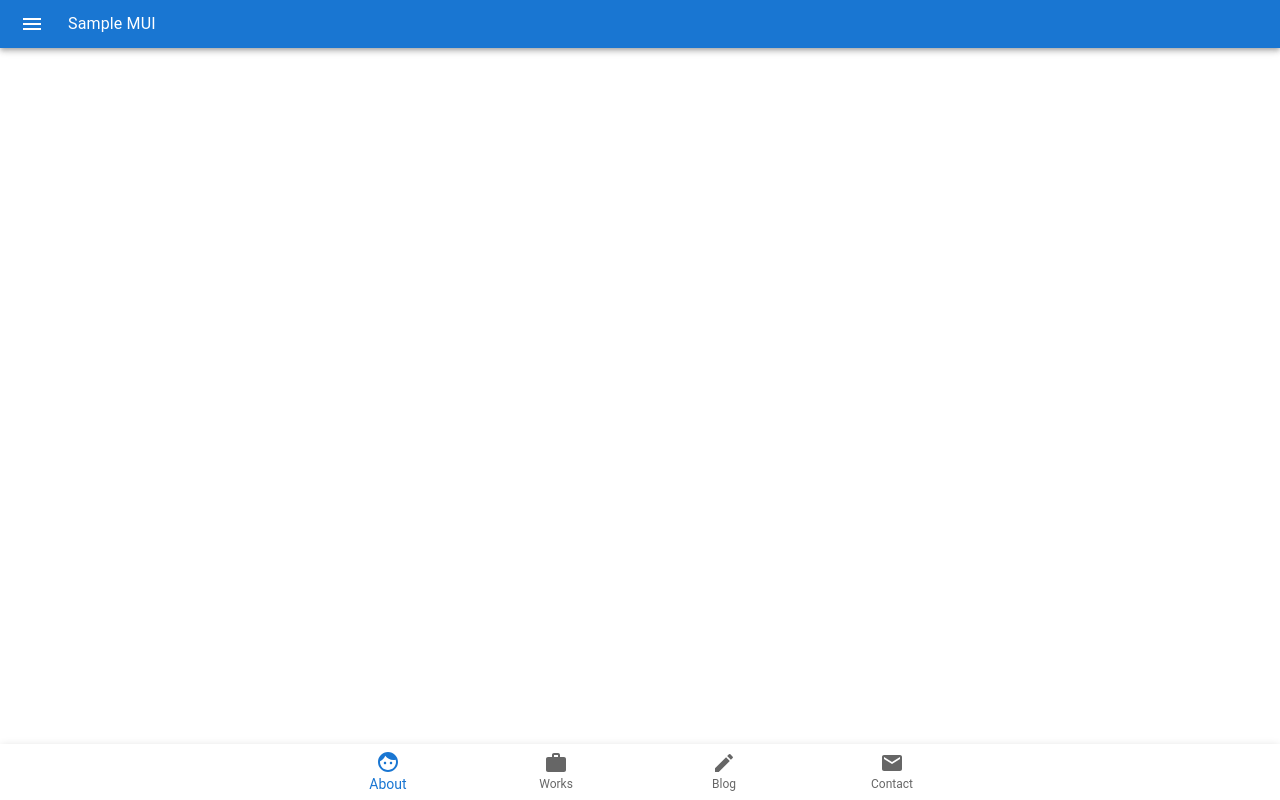
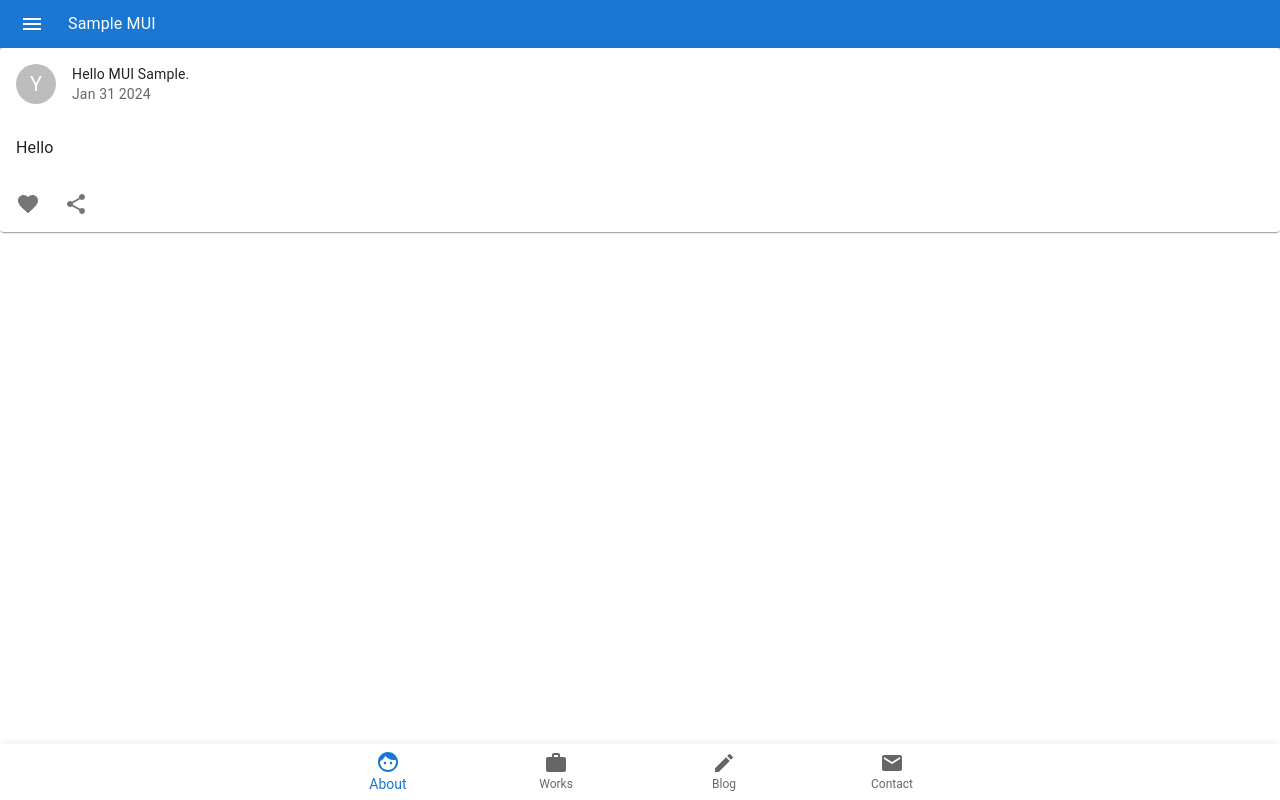
Before and after one commit to katabuchi/MaterialUI, a Next.js app in the folder src/: page / in a window 1280 px wide. Built offline with nearby package versions, Linux system fonts and the light colour scheme.

Commit message:
Add Card

```diff
--- /dev/null
+++ b/src/app/components/Card/Card.tsx
@@ -0,0 +1,33 @@
+import { Avatar, Card as MuiCard, CardActions, CardContent, CardHeader, IconButton, Typography } from "@mui/material";
+import FavoriteIcon from '@mui/icons-material/Favorite';
+import ShareIcon from '@mui/icons-material/Share';
+
+type Props = {
+    initial: string;
+    title: string;
+    subheader: string;
+    content: string;
+}
+
+const Card = ({
+    initial, title, subheader, content
+}: Props) => {
+    return (
+        <MuiCard>
+            <CardHeader
+                avatar={<Avatar>{initial}</Avatar>}
+                title={title}
+                subheader={subheader}
+            />
+            <CardContent>
+                <Typography>{content}</Typography>
+            </CardContent>
+            <CardActions>
+            <IconButton><FavoriteIcon /></IconButton>
+            <IconButton><ShareIcon/></IconButton>
+            </CardActions>
+        </MuiCard>
+    )
+}
+
+export default Card
--- a/src/app/page.tsx
+++ b/src/app/page.tsx
@@ -1,5 +1,6 @@
 import AppBar from "./components/AppBar/AppBar";
 import BottomNavigation from "./components/BottomNavigation/BottomNavigation";
+import Card from "./components/Card/Card";
 
 export default function Home() {
 
@@ -7,6 +8,7 @@ export default function Home() {
   return (
     <main className="">
       <AppBar />
+      <Card initial="Y" title="Hello MUI Sample." subheader="Jan 31 2024" content="Hello"/>
       <BottomNavigation />
     </main>
   );
```
